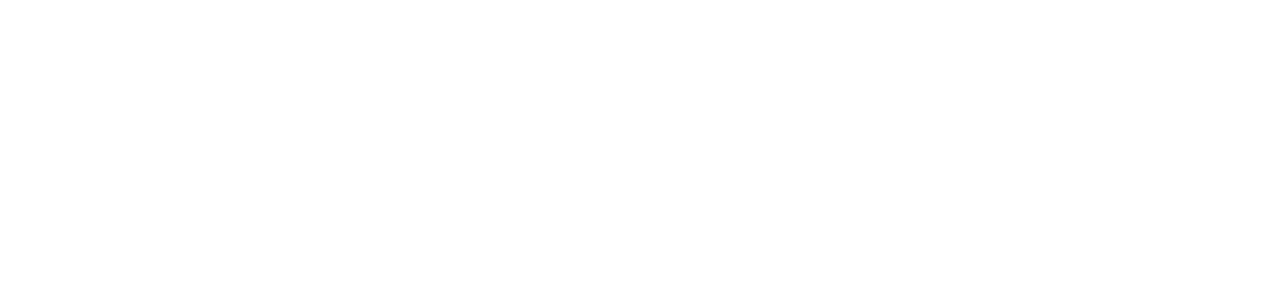
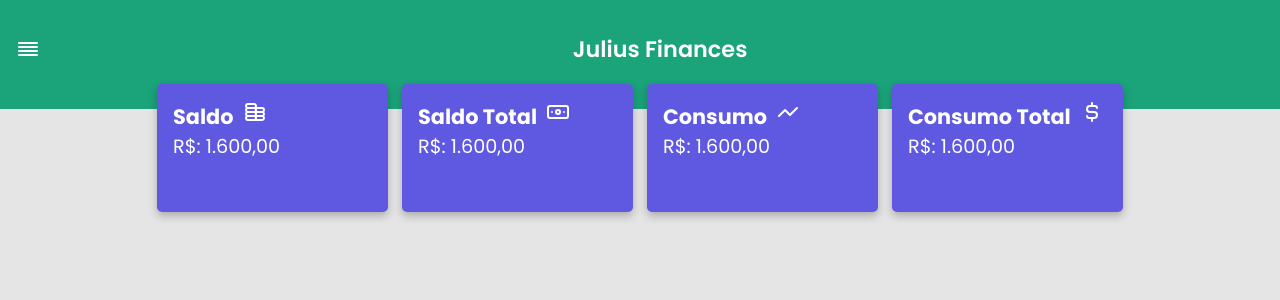
Before and after one commit to talitaaraujodev/julius-finances-frontend, a React (Vite) app: page /home in a window 1280 px wide. Shown: the top 300 px of the page. Built offline with nearby package versions, Linux system fonts and the light colour scheme.

Commit message:
feat: added cards and header homePage

```diff
--- a/package.json
+++ b/package.json
@@ -11,6 +11,7 @@
     "test": "react-scripts test"
   },
   "dependencies": {
+    "@iconscout/react-unicons": "^1.1.6",
     "@testing-library/jest-dom": "^5.16.5",
     "@testing-library/react": "^13.4.0",
     "@testing-library/user-event": "^14.4.3",
@@ -23,7 +24,7 @@
     "sass": "^1.55.0"
   },
   "devDependencies": {
-    "@types/react": "^18.0.17",
+    "@types/react": "^18.0.21",
     "@types/react-dom": "^18.0.6",
     "@types/react-router-dom": "^5.3.3",
     "@types/sass": "^1.43.1",
@@ -33,8 +34,8 @@
     "eslint-plugin-import": "^2.26.0",
     "eslint-plugin-jsx-a11y": "^6.6.1",
     "eslint-plugin-react": "^7.31.10",
+    "git-commit-msg-linter": "^4.2.1",
     "prettier": "^2.7.1",
-    "git-commit-msg-linter": "^4.2.1",
     "typescript": "^4.6.4",
     "vite": "^3.1.0"
   }
--- /dev/null
+++ b/src/assets/sass/home.scss
@@ -0,0 +1,52 @@
+@import "./variables.scss";
+.container-home {
+  background: $white-secondary;
+  min-height: 100vh;
+}
+.content-home {
+  margin: auto;
+  max-width: 980px;
+}
+.header {
+  background: $green-primary;
+  color: #fff;
+  padding: 2rem 0 2.7rem;
+  display: flex;
+  align-items: center;
+}
+.header svg {
+  margin-left: 1rem;
+}
+.title-header {
+  font-size: 1.4rem;
+  font-weight: 600;
+  margin: auto;
+}
+
+.content-home .cards {
+  display: flex;
+  flex-wrap: wrap;
+  justify-content: center;
+  margin-top: -2rem;
+}
+.cards .card {
+  display: flex;
+  flex: 1 1 200px;
+  flex-direction: column;
+  filter: drop-shadow(0px 4px 4px rgba(0, 0, 0, 0.25));
+  background: $purple;
+  color: #ffff;
+  border-radius: 5px;
+  height: 8rem;
+  padding: 1rem;
+  margin: 7px;
+}
+.cards .card strong {
+  font-size: 1.3rem;
+}
+.cards .card span {
+  font-size: 1.2rem;
+}
+.cards .card svg {
+  margin-left: 0.3rem;
+}
--- a/src/assets/sass/login.scss
+++ b/src/assets/sass/login.scss
@@ -35,7 +35,7 @@
   flex: 1;
   justify-content: center;
   padding: 1rem;
-  background-color: $green;
+  background-color: $green-primary;
 }
 .left .title {
   color: $white-primary;
@@ -115,7 +115,7 @@
 }
 .link {
   border: 0;
-  background: $green;
+  background: $green-primary;
   color: $white-primary;
   text-align: center;
   padding-top: 1rem;
--- a/src/assets/sass/variables.scss
+++ b/src/assets/sass/variables.scss
@@ -1,7 +1,8 @@
 $white-primary: #fff;
-$white-secondary: #fafafa;
+$white-secondary: #e5e5e5;
 $gray-primary: #e5e5e5;
 $gray-secondary: #ededf3;
-$green: #1ba37a;
+$green-primary: #1ba37a;
+$green-secondary: #64c76c;
 $purple: #5f59e1;
 $black: #111111;
--- a/src/pages/HomePage.tsx
+++ b/src/pages/HomePage.tsx
@@ -1,7 +1,57 @@
+import "../assets/sass/home.scss";
+import {
+  UilAlignJustify,
+  UilDollarSignAlt,
+  UilMoneyBill,
+  UilCoins,
+  UilAnalysis,
+} from "@iconscout/react-unicons";
+
 export function HomePage() {
+  const cards = [
+    {
+      id: 1,
+      title: "Saldo",
+      icon: <UilCoins />,
+      value: "R$: 1.600,00",
+    },
+    {
+      id: 2,
+      title: "Saldo Total",
+      icon: <UilMoneyBill />,
+      value: "R$: 1.600,00",
+    },
+    {
+      id: 3,
+      title: "Consumo",
+      icon: <UilAnalysis />,
+      value: "R$: 1.600,00",
+    },
+    {
+      id: 4,
+      title: "Consumo Total",
+      icon: <UilDollarSignAlt />,
+      value: "R$: 1.600,00",
+    },
+  ];
   return (
     <div className="container-home">
-      <div className="content-home"></div>
+      <div className="header">
+        <UilAlignJustify />
+        <h5 className="title-header">Julius Finances</h5>
+      </div>
+      <div className="content-home">
+        <div className="cards">
+          {cards.map((item) => (
+            <div className="card" key={item.id}>
+              <strong>
+                {item.title} {item.icon}
+              </strong>
+              <span>{item.value}</span>
+            </div>
+          ))}
+        </div>
+      </div>
     </div>
   );
 }
--- a/src/pages/LoginPage.tsx
+++ b/src/pages/LoginPage.tsx
@@ -26,7 +26,7 @@
         <div className="right">
           <h2 className="title">Julius Finances</h2>
           <img src={loginImg} alt="Image Login" />
-          <span>Organização finanças pessoal</span>
+          <span>Organização de finanças pessoais</span>
           <button className="btn-register" onClick={handleRegister}>
             {isSingIn ? "Registre-se" : "Logar"}
           </button>
--- a/src/types/index.d.ts
+++ b/src/types/index.d.ts
@@ -1,2 +1,3 @@
 declare module "*.png";
 declare module "*.jpg";
+declare module '@iconscout/react-unicons'
```
Also changed, not shown: 1 other file (tests, documents, lock files or other folders).
